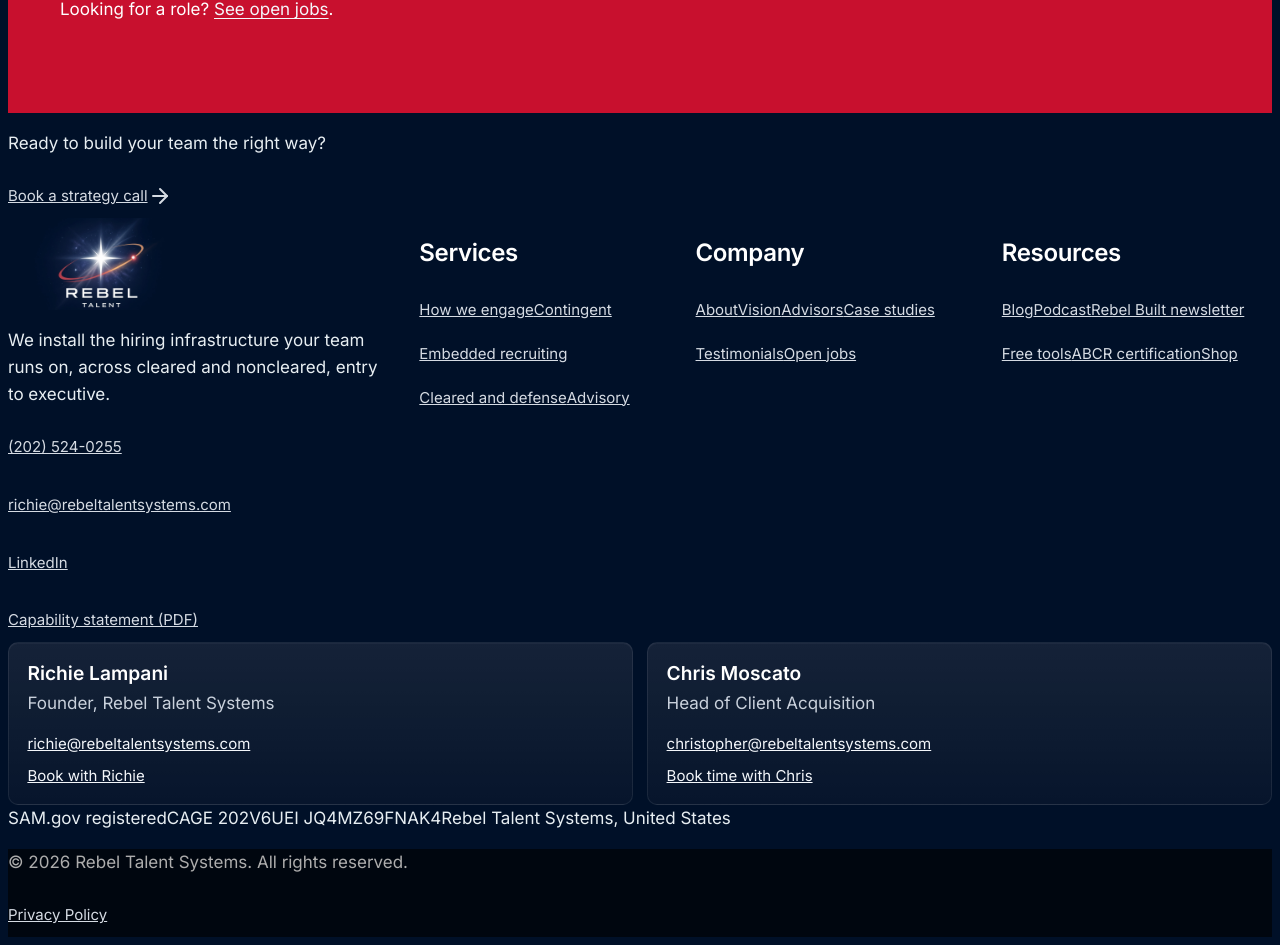
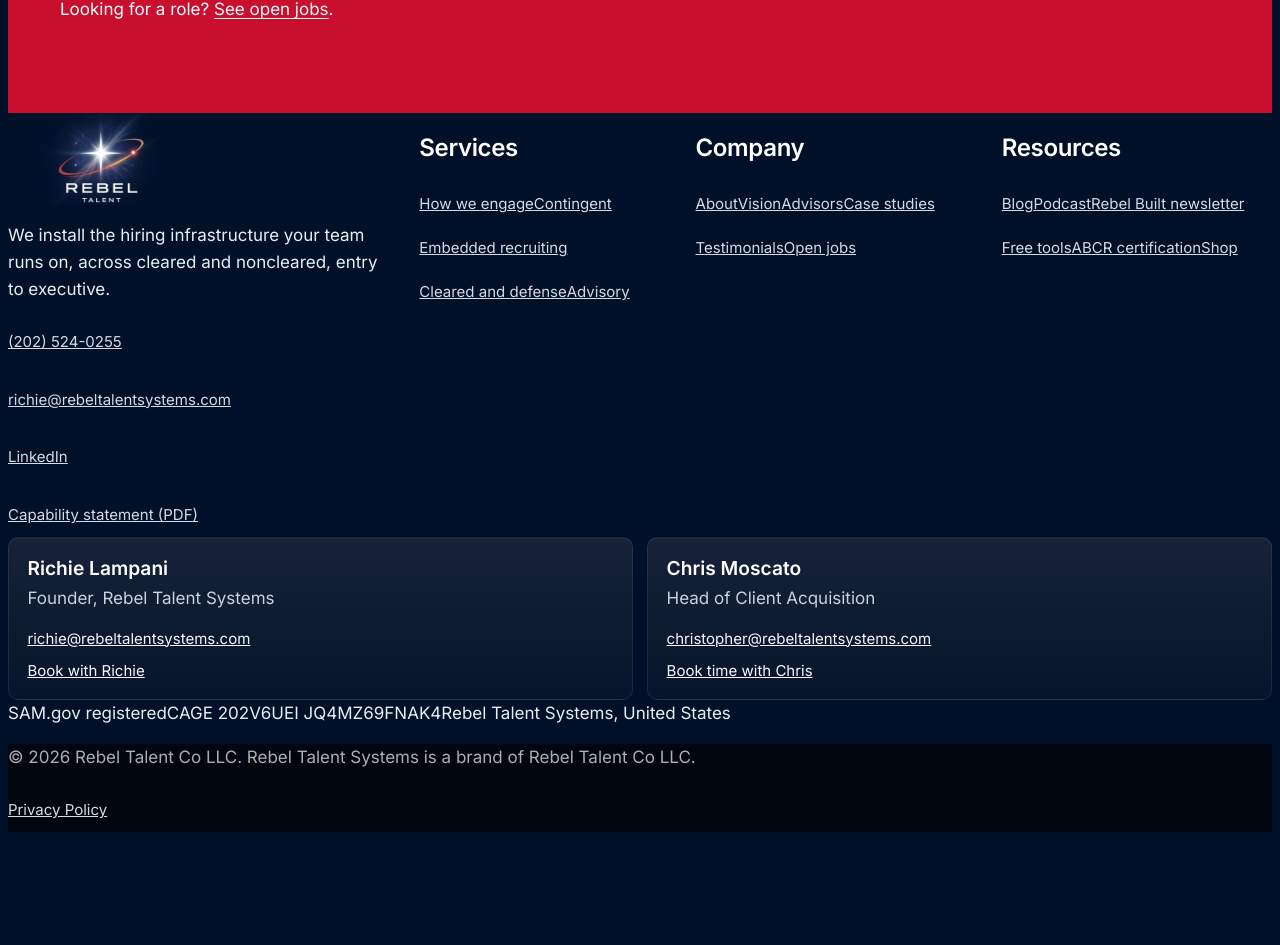
Before and after one commit to rebelrichie/rebel-talent-site, a React (Vite) app in the folder client/: page / in a window 1280 px wide. Shown: the part 6091-7036 px from the top of the page. After the commit the page ends 6931 px from the top, so only its background shows below. Built offline with nearby package versions, Linux system fonts and the light colour scheme.

Commit message:
Remove the footer pitch and name the company in the copyright.
The ready-to-build strip above the footer is gone. The copyright line is the 2026 Rebel Talent Co LLC wording Richie specified.

Co-authored-by: Richie Lampani <richie@rebeltalentsystems.com>

```diff
--- a/client/src/components/Footer.tsx
+++ b/client/src/components/Footer.tsx
@@ -1,5 +1,4 @@
 import { Link } from "wouter";
-import { ArrowRight } from "lucide-react";
 
 const SERVICES = [
   { href: "/services", label: "How we engage", testId: "link-footer-services" },
@@ -75,17 +74,6 @@ function Column({ title, links }: { title: string; links: FooterLink[] }) {
 export default function Footer() {
   return (
     <footer data-testid="footer" className="site-footer">
-      <div className="border-b border-white/10">
-        <div className="max-w-[1200px] mx-auto px-5 py-6 flex flex-col sm:flex-row items-start sm:items-center justify-between gap-3">
-          <p className="text-[15px]">
-            Ready to build your team the right way?
-          </p>
-          <a href="/strategy-call" className="tap-link inline-flex items-center gap-2 text-[15px] font-semibold no-underline">
-            Book a strategy call <ArrowRight className="w-4 h-4" />
-          </a>
-        </div>
-      </div>
-
       <div className="max-w-[1200px] mx-auto px-5 py-14">
         <div className="footer-grid mb-10">
           <div className="footer-brand">
@@ -164,7 +152,7 @@ export default function Footer() {
       </div>
       <div className="mi-legal">
         <div className="max-w-[1200px] mx-auto px-5 py-4 flex flex-col sm:flex-row sm:items-center sm:justify-between gap-2 text-[13px]">
-          <p>&copy; {new Date().getFullYear()} Rebel Talent Systems. All rights reserved.</p>
+          <p>&copy; 2026 Rebel Talent Co LLC. Rebel Talent Systems is a brand of Rebel Talent Co LLC.</p>
           <Link href="/privacy-policy" data-testid="link-footer-privacy" className="tap-link no-underline">Privacy Policy</Link>
         </div>
       </div>
```
